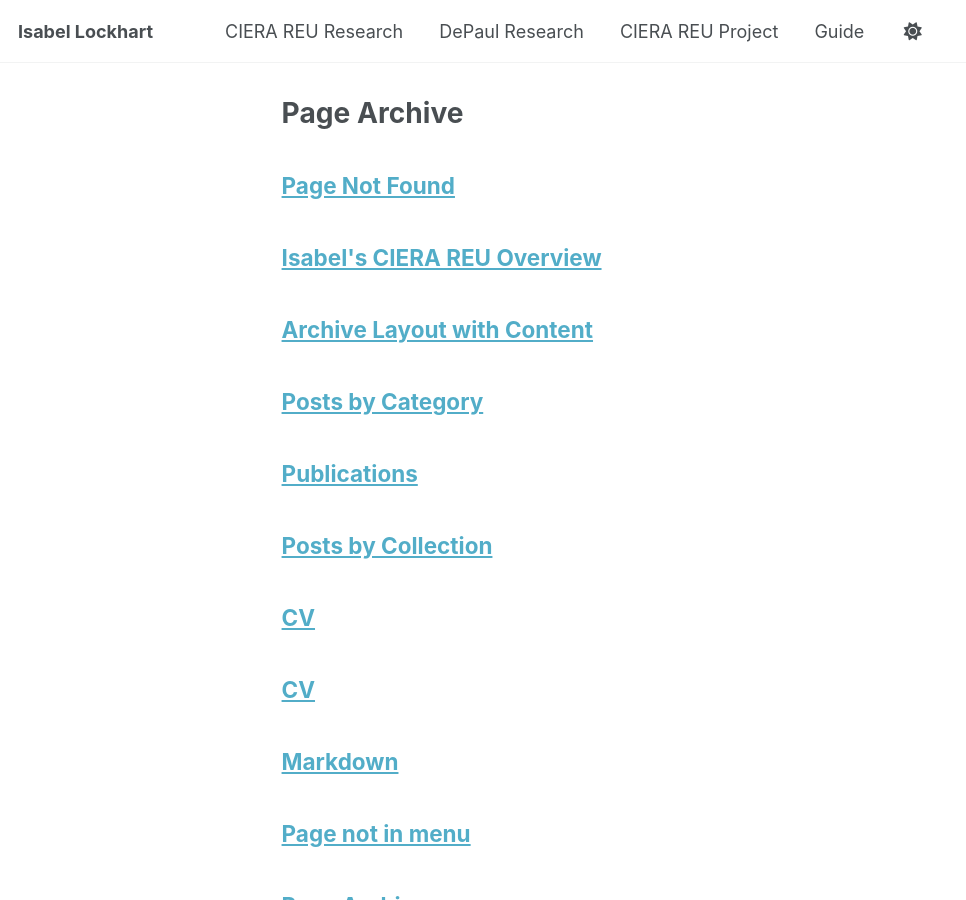
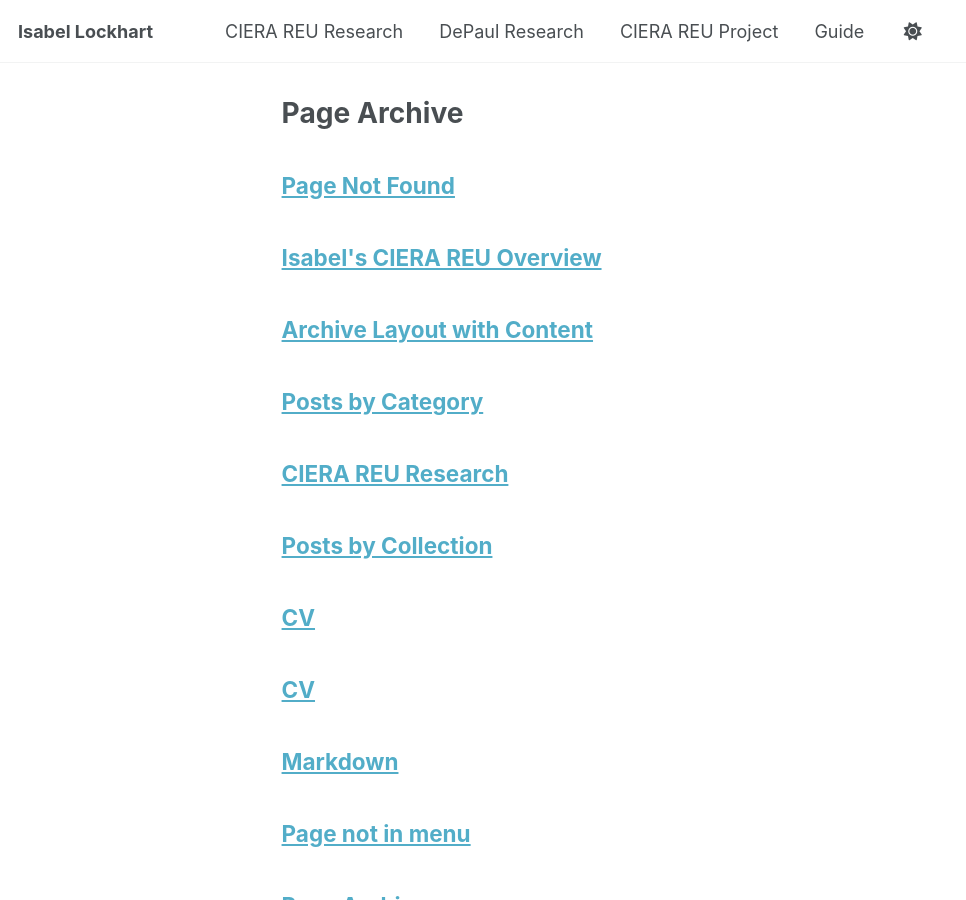
Before and after one commit to Isabel-Lockhart/CIERA, a Jekyll site: the page built from _pages/page-archive.html, in a window 1280 px wide and 900 px high. Shown: the whole window, without its empty margins (0-966 px from the left). Built offline with Jekyll 4.4.1, drawn with Linux system fonts in a browser that asks for light colours; a script that is not in the unit is left out.

Commit message:
Update cierareu.html
changed to cierareu

```diff
--- a/_pages/cierareu.html
+++ b/_pages/cierareu.html
@@ -1,6 +1,6 @@
 ---
 layout: archive
-title: "Publications"
-permalink: /publications/
+title: "CIERA REU Research"
+permalink: /cierareu/
 author_profile: true
 ---
```
